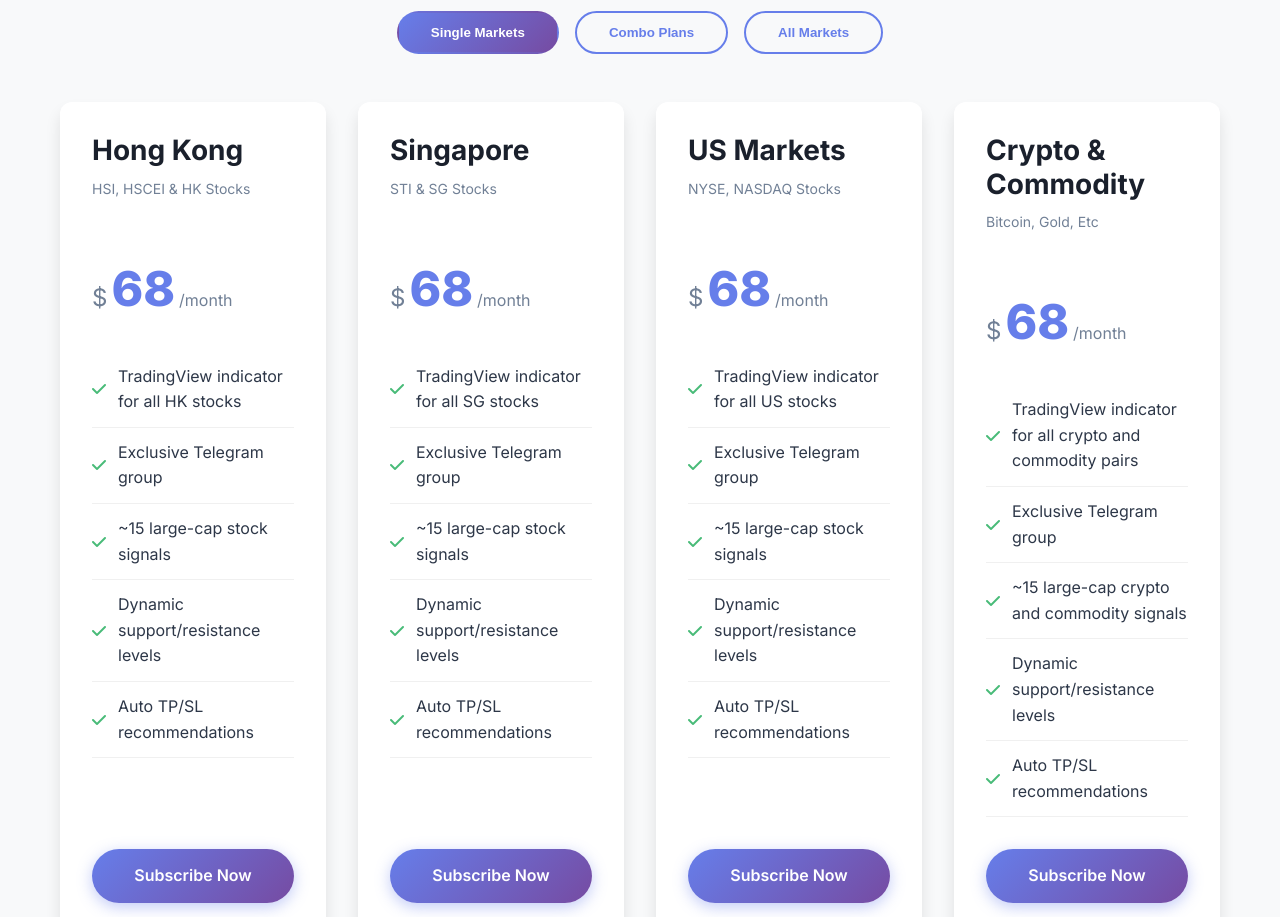
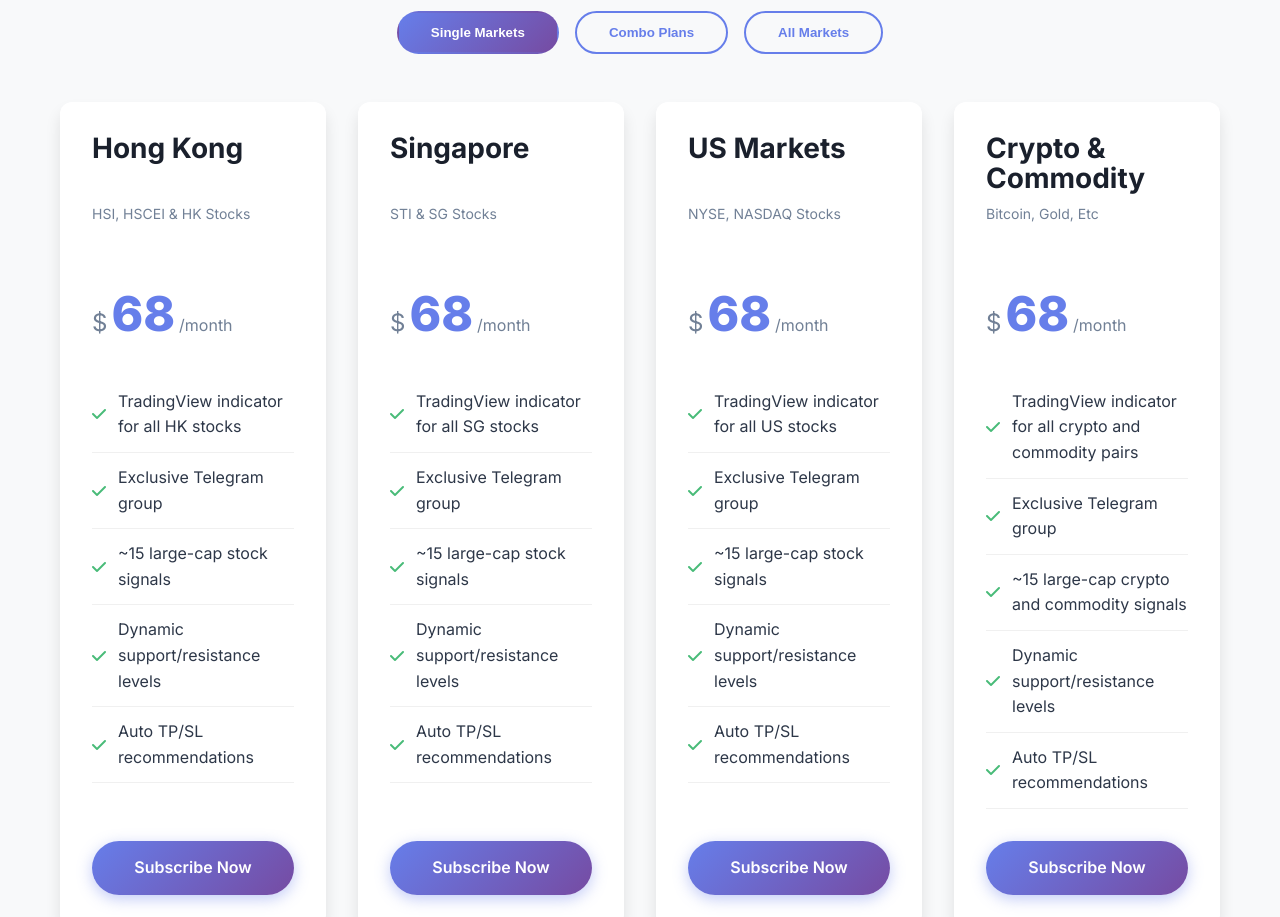
Before and after one commit to josephhocw/Indicator-Subscription, a plain HTML site: page index.html in a window 1280 px wide. Shown: the part 3100-4017 px from the top of the page. Drawn offline with nearby package versions, Linux system fonts and the light colour scheme.

Commit message:
Update styles.css

```diff
--- a/styles.css
+++ b/styles.css
@@ -582,6 +582,8 @@ p {
 .plan-header h3 {
     color: var(--dark-color);
     margin-bottom: 0.5rem;
+    min-height: 2.1em;
+    line-height: 1.05;
 }
 
 .plan-header p {
```
